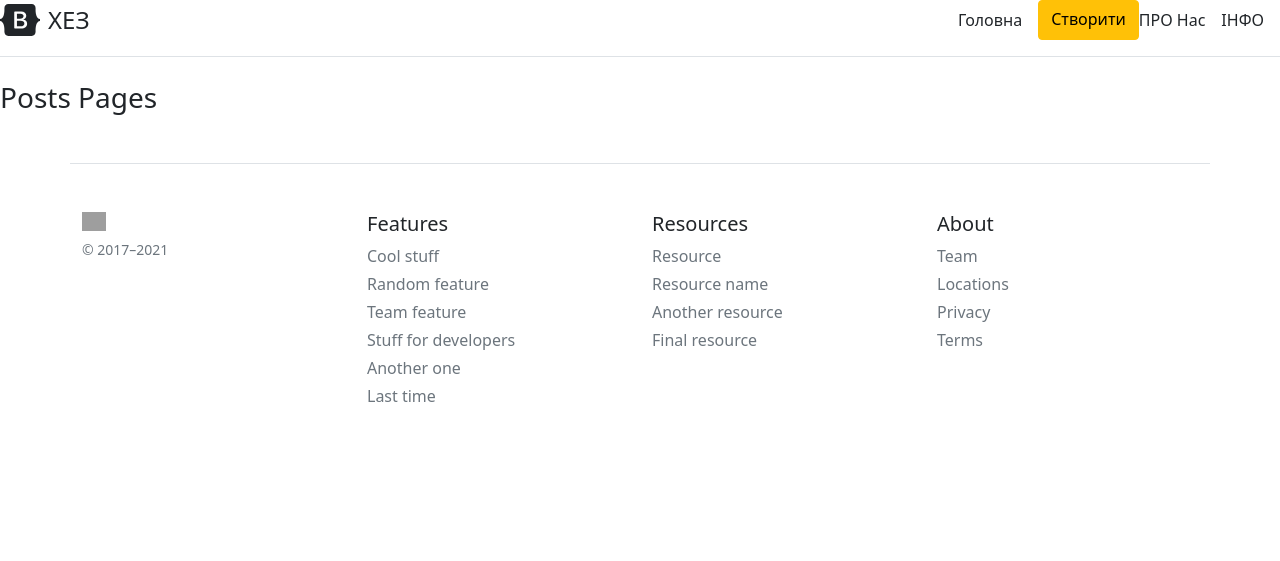
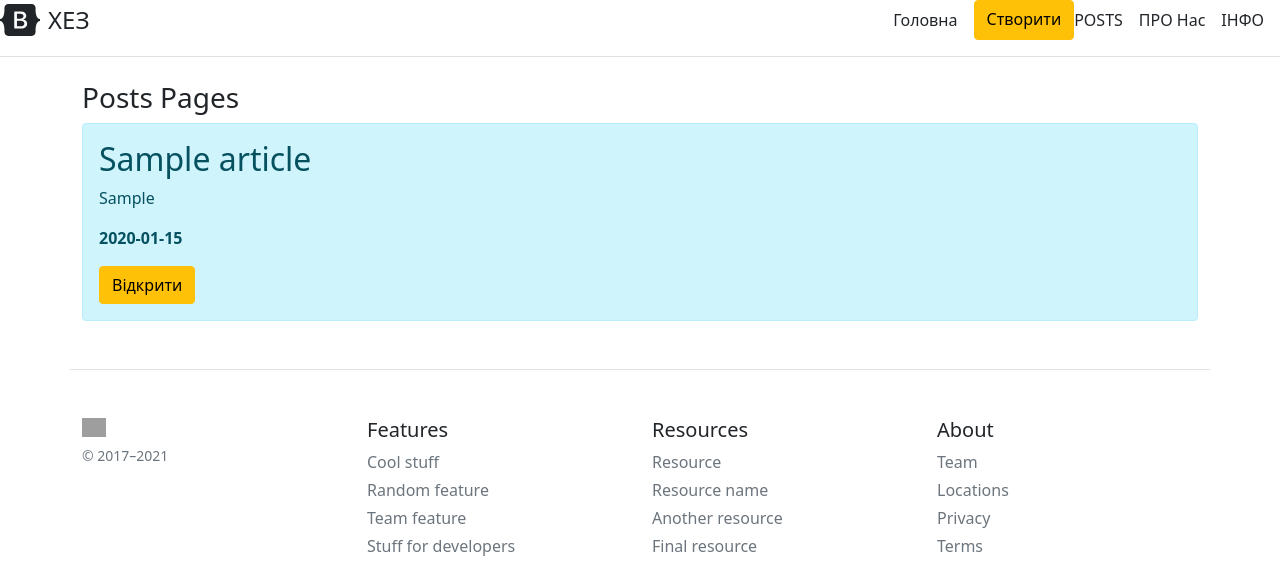
Before and after one commit to solistz/Flask-youtube, a Flask app: page /posts in a window 1280 px wide. Shown: the top 561 px of the page. Run offline with Flask 2, Linux system fonts and the light colour scheme; tables that the repository leaves empty hold one stand-in row (values such as "Sample post"); grey boxes are pictures that could not be loaded.

Commit message:
create web - dinamics web of DB

```diff
--- a/app.py
+++ b/app.py
@@ -36,7 +36,14 @@ def info():
 
 @app.route('/posts')
 def posts():
-    return render_template('posts.html')
+    articles = Article.query.order_by(Article.date.desc()).all()
+    return render_template('posts.html', articles=articles)
+
+
+@app.route('/posts/<int:id>')
+def post_detail(id):
+    article = Article.query.get(id)
+    return render_template('post_detail.html', article=article)
 
 
 @app.route('/create-article', methods = ['POST', 'GET'])
@@ -51,7 +58,7 @@ def createarticle():
         try:
             db.session.add(article)
             db.session.commit()
-            return redirect('/')
+            return redirect('/posts')
         except:
             return 'OUPssss'
     else:
--- a/templates/base.html
+++ b/templates/base.html
@@ -19,6 +19,7 @@
       <nav class="d-inline-flex mt-2 mt-md-0 ms-md-auto">
         <a class="me-3 py-2 text-dark text-decoration-none" href="/">Головна</a>
         <a class="btn btn-warning" href="/create-article">Створити</a>
+        <a class="me-3 py-2 text-dark text-decoration-none" href="/posts">POSTS</a>
         <a class="me-3 py-2 text-dark text-decoration-none" href="/about">ПРО Нас</a>
         <a class="me-3 py-2 text-dark text-decoration-none" href="/info">ІНФО</a>
       </nav>
--- a/templates/posts.html
+++ b/templates/posts.html
@@ -1,6 +1,17 @@
 {% extends 'base.html' %}
 
-{% block title %}Home pages{% endblock %}
+{% block title %}POsts pages{% endblock %}
 {% block body %}
+<div class="container">
 <h3>Posts Pages</h3>
+    {% for el in articles %}
+    <div class="alert alert-info">
+        <h2>{{ el.title }}</h2>
+        <p>{{ el.intro }}</p>
+        <p><b>{{ el.date.date() }}</b></p>
+<!--        <button class="btn btn-warning">Відкрити</button>-->
+        <a href="/posts/{{ el.id }}" class="btn btn-warning">Відкрити</a>
+    </div>
+    {% endfor %}
+</div>
 {% endblock %}
```
Also changed, not shown: templates/post_detail.html (added, +12 -0 lines).
